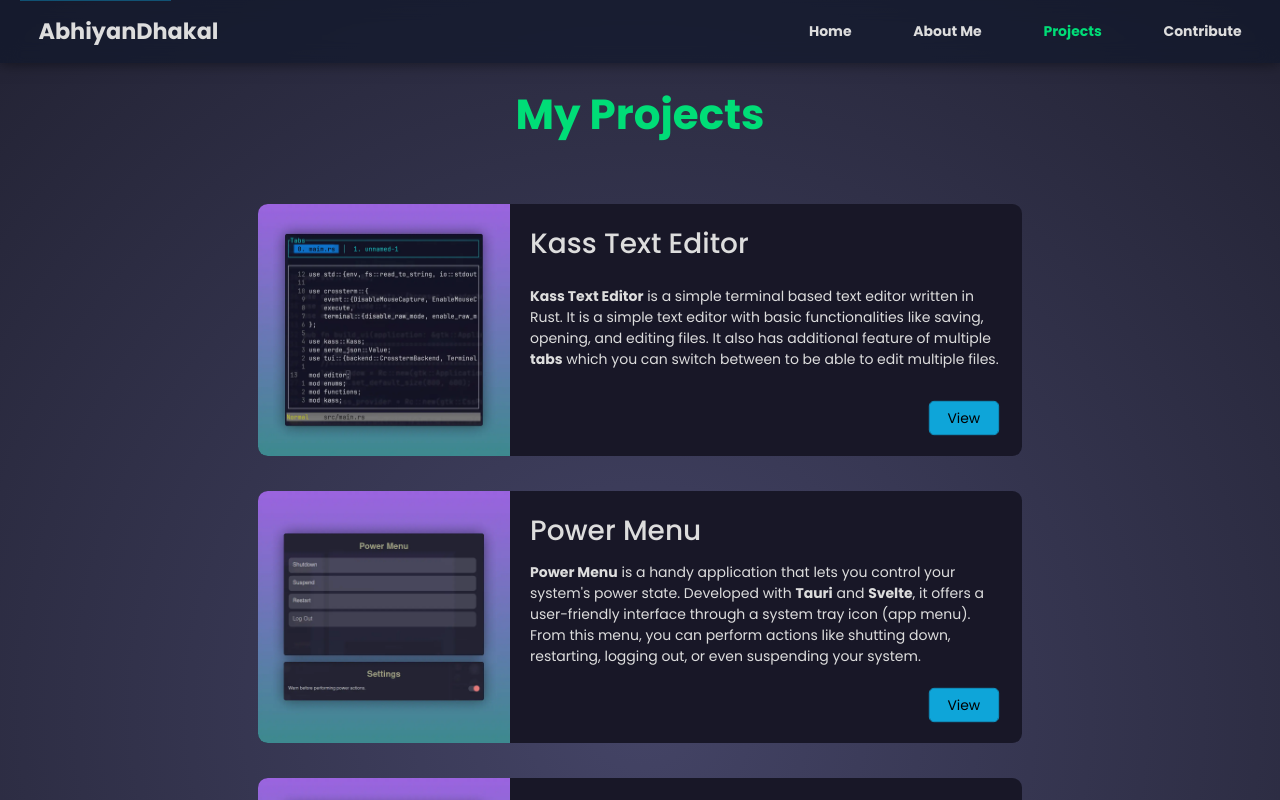
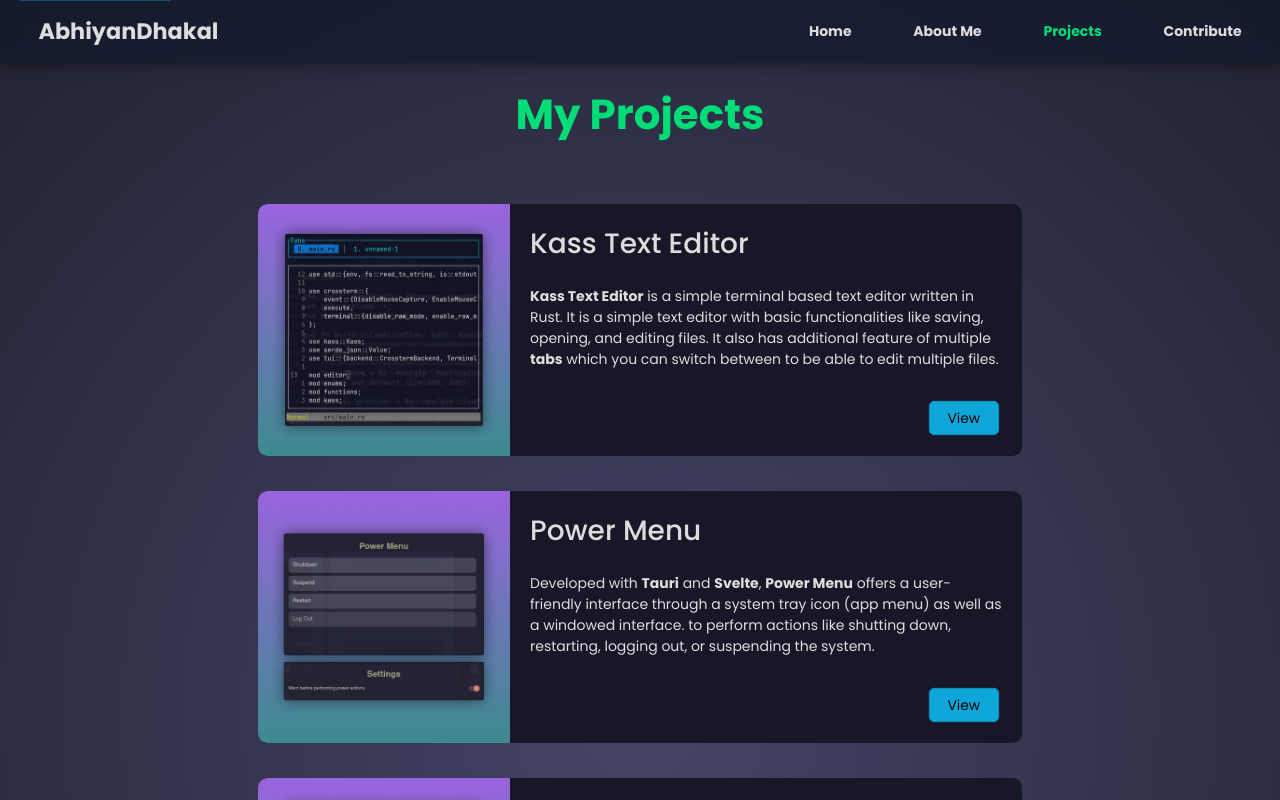
Before and after one commit to abhiyandhakal/portfolio, a SvelteKit app: page /projects in a window 1280 px wide. Shown: the top 800 px of the page. Built offline with nearby package versions, Linux system fonts and the light colour scheme.

Commit message:
update power menu description

```diff
--- a/src/routes/projects/+page.svelte
+++ b/src/routes/projects/+page.svelte
@@ -26,16 +26,10 @@
 			link="https://github.com/abhiyandhakal/power-menu"
 			relatedContentLink={null}
 		>
-			<!-- It is a power menu application written in Tauri with svelte on frontend. It is a simple power -->
-			<!-- menu that can be used to shutdown, restart, logout, and lock the system. -->
-			<!-- <strong>Power Menu</strong> is an application written in <strong>Tauri</strong> with -->
-			<!-- <strong>Svelte</strong> on frontend. It includes features like shutdown, restart, logout, and suspend -->
-			<!-- the system. It also has an app menu that shows up in the system tray. -->
-
-			<strong>Power Menu</strong> is a handy application that lets you control your system's power
-			state. Developed with <strong>Tauri</strong> and <strong>Svelte</strong>, it offers a
-			user-friendly interface through a system tray icon (app menu). From this menu, you can perform
-			actions like shutting down, restarting, logging out, or even suspending your system.
+			Developed with <strong>Tauri</strong> and <strong>Svelte</strong>,
+			<strong>Power Menu</strong> offers a user-friendly interface through a system tray icon (app menu)
+			as well as a windowed interface. to perform actions like shutting down, restarting, logging out,
+			or suspending the system.
 		</ProjectCard>
 
 		<ProjectCard
```
